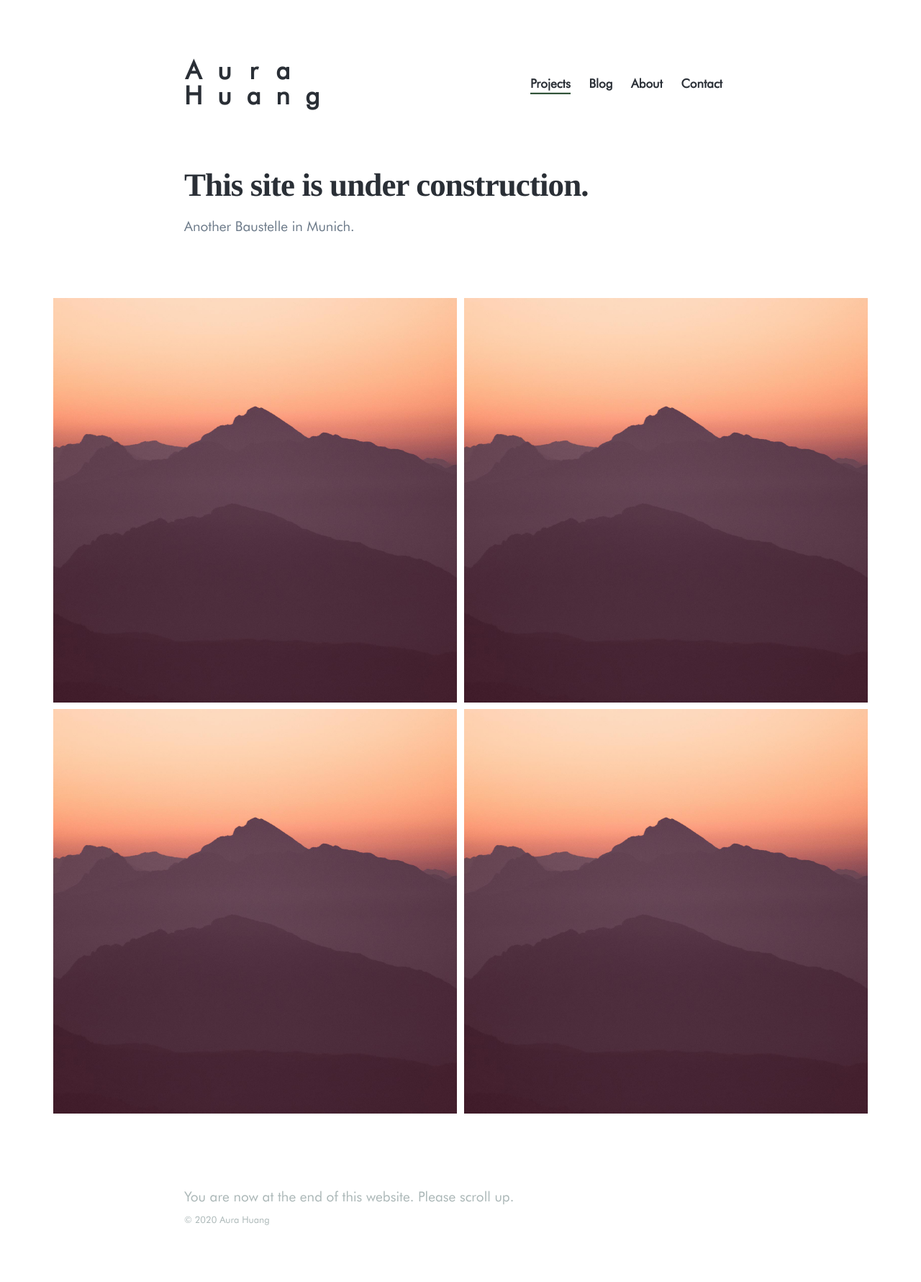
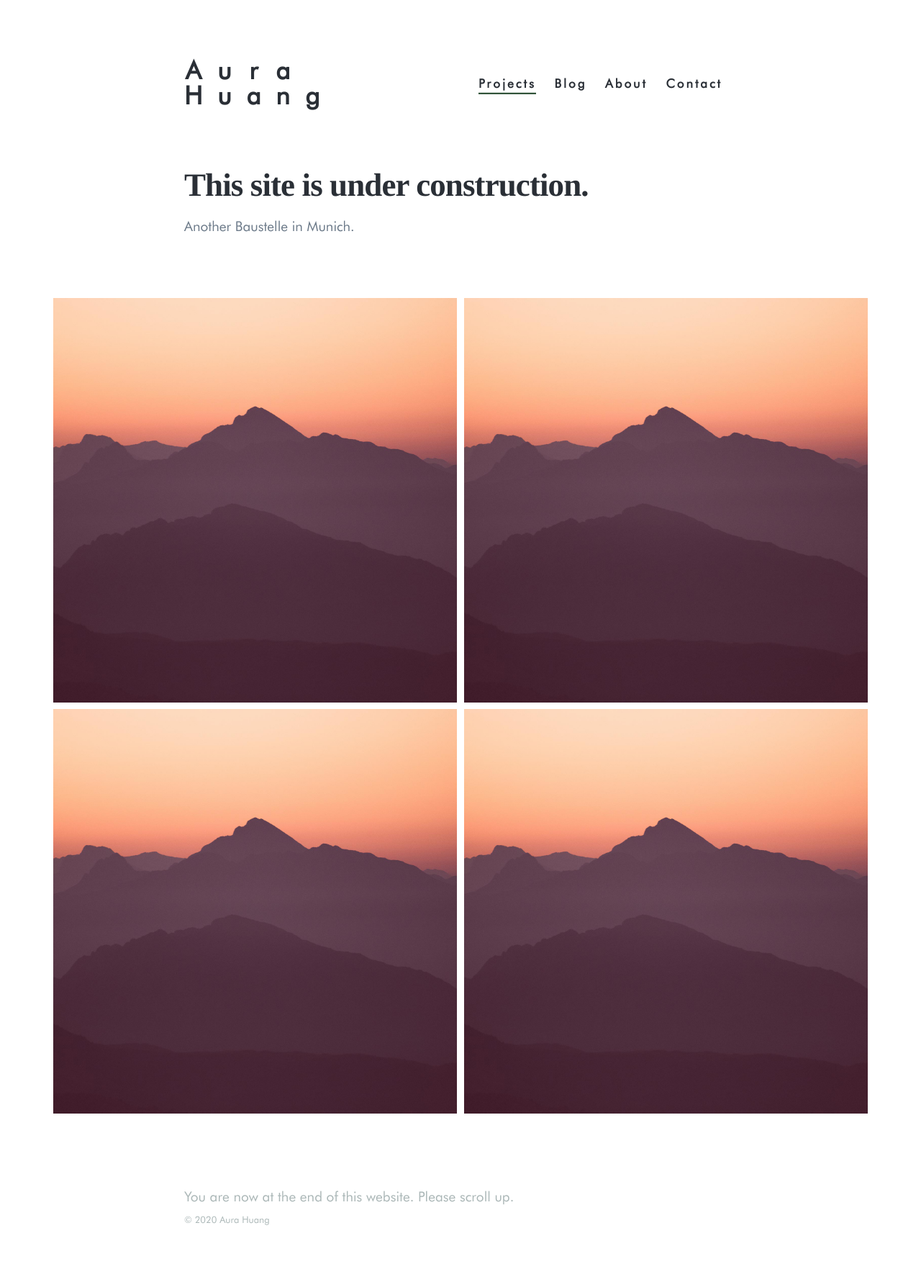
Before and after one commit to aurawong/aura.github.io, a Jekyll site: the page built from index.html, in a window 1280 px wide. Shown: the whole page at 72% size. Built offline with Jekyll 4.4.1, drawn with Linux system fonts in a browser that asks for light colours; nearby versions of some CDN libraries; some web fonts are replaced.

Commit message:
Added CSS styling to the menu elements

```diff
--- a/_includes/header.html
+++ b/_includes/header.html
@@ -30,3 +30,10 @@
 	</div>
 
 </header>
+
+<!-- CSS to modify the elements in the header bar - Billie -->
+<style>
+	a.menu__list__item__link {
+		letter-spacing: 3px;
+	}
+</style>
```
